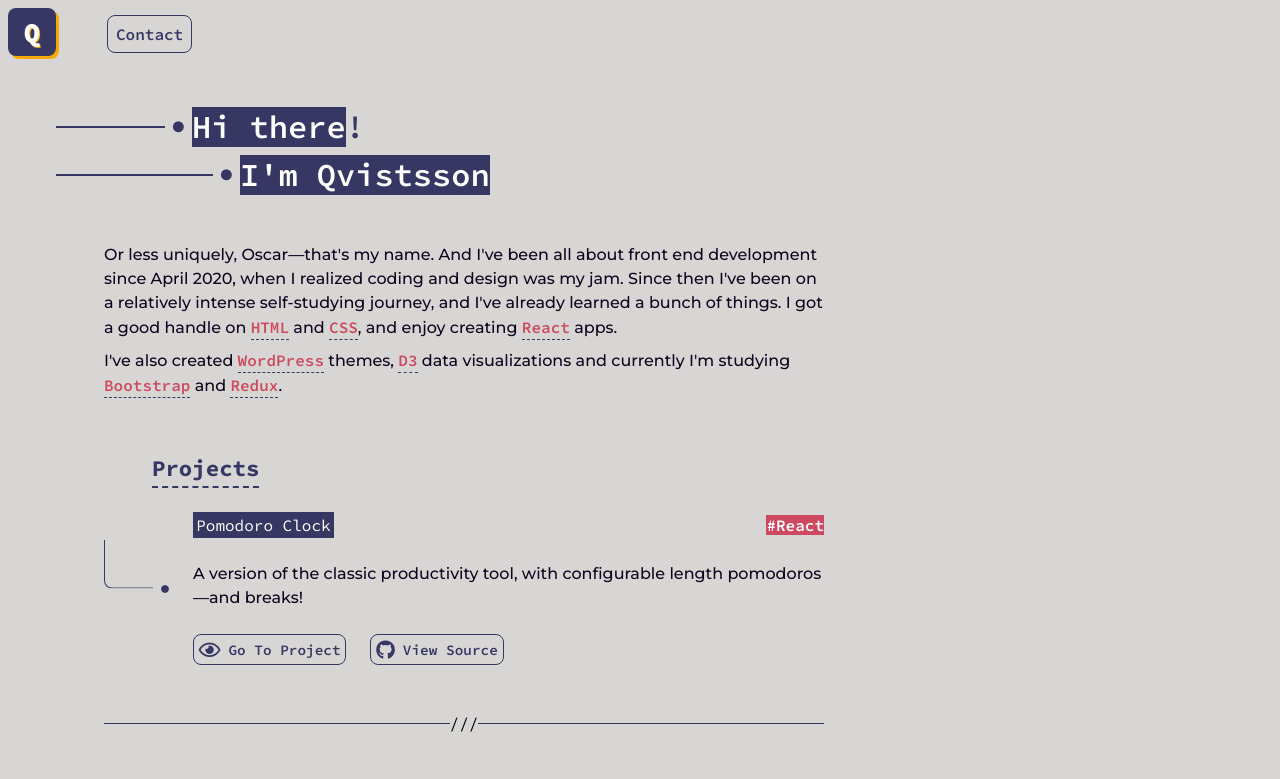
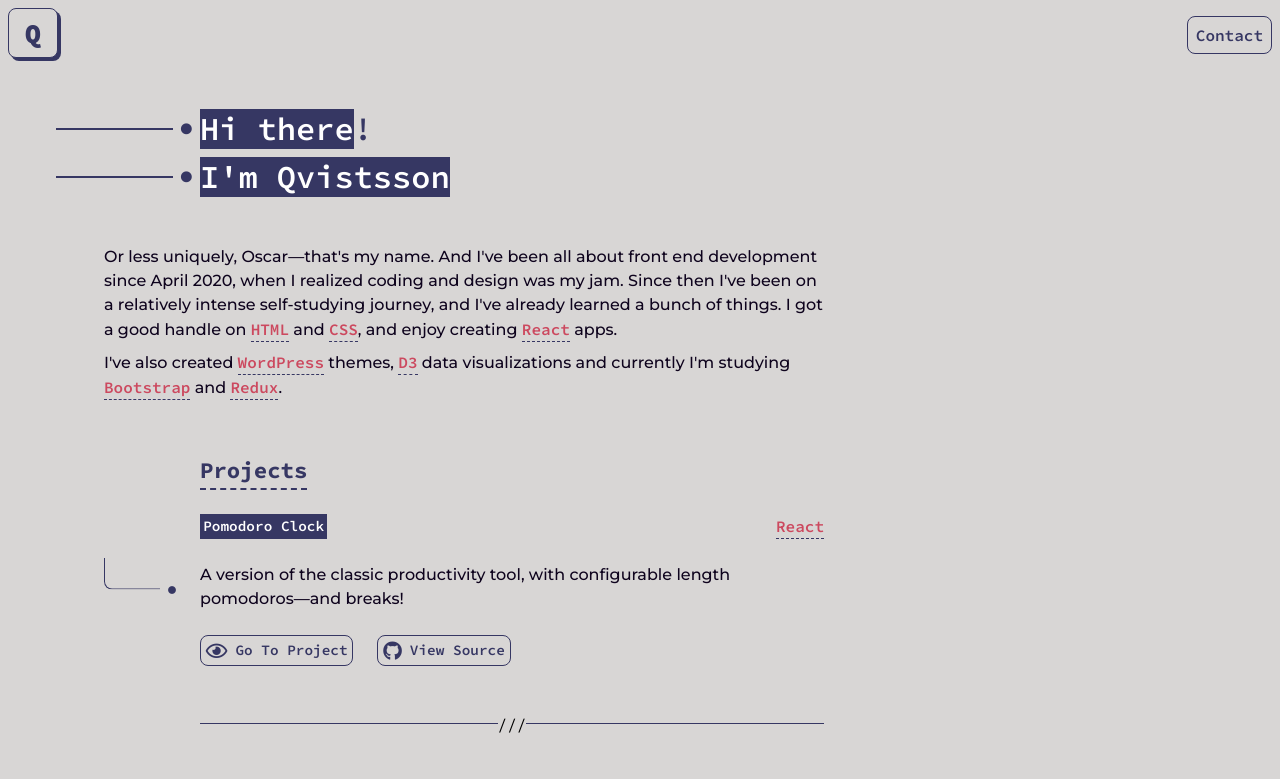
Before and after one commit to qvistsson/qvistsson.github.io, a React (Create React App) app: page / in a window 1280 px wide. Shown: the top 779 px of the page. Built offline with nearby package versions, Linux system fonts and the light colour scheme.

Commit message:
refactor margins, update hashtag style

```diff
--- a/src/App.js
+++ b/src/App.js
@@ -14,20 +14,20 @@ function App() {
         className="flex-column screen-small-m-left-small screen-small-m-right-small screen-medium-m-large"
       >
         <Modules.ShowyIndent
-          width="8.5rem"
+          width="9rem"
           margin="m-bottom-small"
           text="Hi there"
           excl={true}
         />
         <Modules.ShowyIndent
-          width="11.5rem"
+          width="9rem"
           margin="m-bottom-large"
           text="I'm Qvistsson"
           excl={false}
         />
         <div className="flex-column screen-medium-m-left-large">
           <Modules.TextContainer content={Text.Introduction()} />
-          <Modules.SubHeader text="Projects" margin="m-top-large m-left-large m-bottom" />
+          <Modules.SubHeader text="Projects" margin="m-top-large m-bottom" customLeft="6rem"/>
           <Modules.Project {...Projects.pomodoro} />
           <Modules.ProjectDivider divString="///" />
           <Modules.Project {...Projects.calculator} />
--- a/src/Modules.js
+++ b/src/Modules.js
@@ -2,11 +2,11 @@ import React from 'react';
 
 function SiteLogo() {
   return (
-    <div className="flex-row align-center justify-start m-bottom-large screen-medium-no-m">
+    <div className="flex-row align-center justify-between m-bottom-large screen-medium-no-m">
       <div className="site-logo">
         <p>Q</p>
       </div>
-      <a className="contact-top m-left-large" href="#contact-info">
+      <a className="contact-top" href="#contact-info">
         Contact
       </a>
     </div>
@@ -16,15 +16,17 @@ function SiteLogo() {
 function Project(props) {
   return (
     <div className="project max-width flex-column align-start">
-      <div className="flex-row align-center maxed">
-        <div className="project-angle-deco hide screen-small-display"></div>
-        <i className="fas fa-circle m-left-small project-circle hide screen-small-display"></i>
-        <div className="project-content screen-small-m-left grow">
+      <div className="flex-row align-center">
+        <div className="angle-deco-container flex-row align-center overflow-hidden">
+          <div className="project-angle-deco grow"></div>
+          <i className="fas fa-circle m-left-small m-right project-circle"></i>
+        </div>
+        <div className="project-content">
           <div className="flex-row justify-between align-stretch">
             <h2 className="proj-title d-inline m-right-small">{props.title}</h2>
             <div className="flex-row align-center">
               {props.tags.map((i) => (
-                <p className="proj-tag d-inline">{i}</p>
+                <p className="intro-body d-inline"><span>{i}</span></p>
               ))}
             </div>
           </div>
@@ -55,11 +57,13 @@ function Project(props) {
 
 function SubHeader(props) {
   return (
-    <div className={props.margin} id={props.id}>
+    <div
+      className={props.margin}
+      id={props.id}
+      style={props.customLeft ? { marginLeft: props.customLeft } : {}}
+    >
       <div className="sub-header-container flex-row justify-start align-stretch max-width">
-        <div className="sub-header-deco-div"></div>
         <h2 className="sub-header">{props.text}</h2>
-        <div className="sub-header-deco-div"></div>
       </div>
     </div>
   );
@@ -96,6 +100,7 @@ function TextContainer(props) {
 function ProjectDivider(props) {
   return (
     <div className="project-divider flex-row align-center justify-center max-width m-top-large m-bottom-large">
+      <div style={{marginLeft: "6rem"}}></div>
       <div className="horizontal-line"></div>
       <p className="proj-div-text">{props.divString}</p>
       <div className="horizontal-line"></div>
--- a/src/css/style.css
+++ b/src/css/style.css
@@ -143,28 +143,32 @@ footer a:hover {
   margin-bottom: 3px;
   font-weight: 800;
   font-size: 1.7rem;
-  background-color: var(--theme2);
-  color: white;
+  background-color: var(--bg);
+  color: var(--theme2);
   display: flex;
   justify-content: center;
   align-items: center;
   text-align: center;
   width: 3rem;
   height: 3rem;
+  border: 1px solid var(--theme2);
   border-radius: 0.5rem;
-  box-shadow: 3px 3px 0px var(--theme1);
-  text-shadow: 1px 1px 0px var(--theme1);
+  box-shadow: 3px 3px 0px var(--theme2);
+}
+
+.angle-deco-container {
+  min-width: 6rem;
+  max-width: 6rem;
+  height: 4rem;
 }
 
 .project-angle-deco {
-  max-width: 3rem;
-  min-width: 3rem;
-  min-height: 3rem;
-  max-height: 3rem;
   border-bottom: 0.1rem solid var(--theme2);
   border-left: 0.1rem solid var(--theme2);
   border-bottom-left-radius: 0.5rem;
-  transform: translateY(-50%);
+  height: 100%;
+  transform: translate(0, -50%);
+
 }
 
 .project {
@@ -182,8 +186,8 @@ hr {
 
 .proj-title {
   font-family: 'Source Code Pro', monospace;
-  font-size: 1rem;
-  font-weight: 400;
+  font-size: 0.9rem;
+  font-weight: 600;
   background-color: var(--theme2);
   color: white;
   padding: 0.2rem;
```
